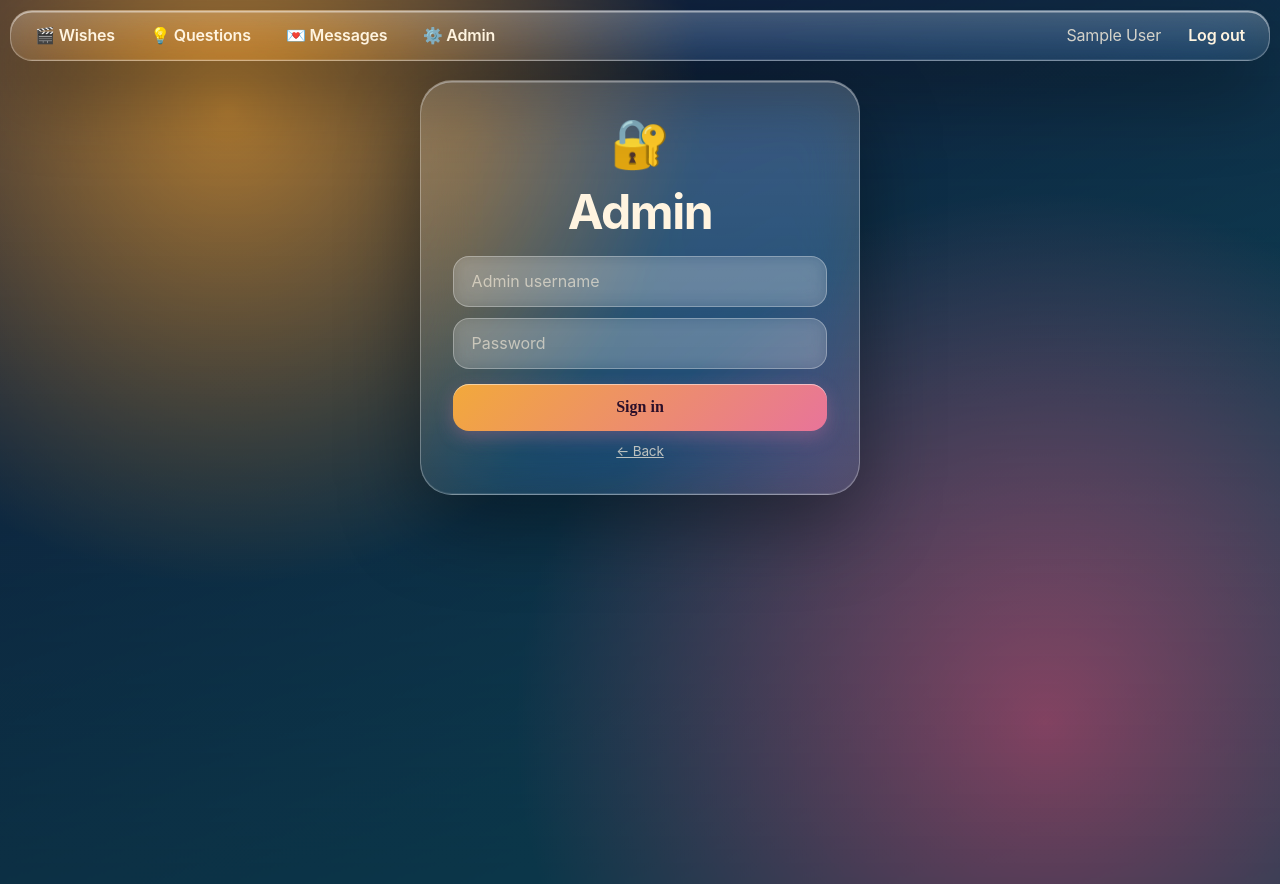
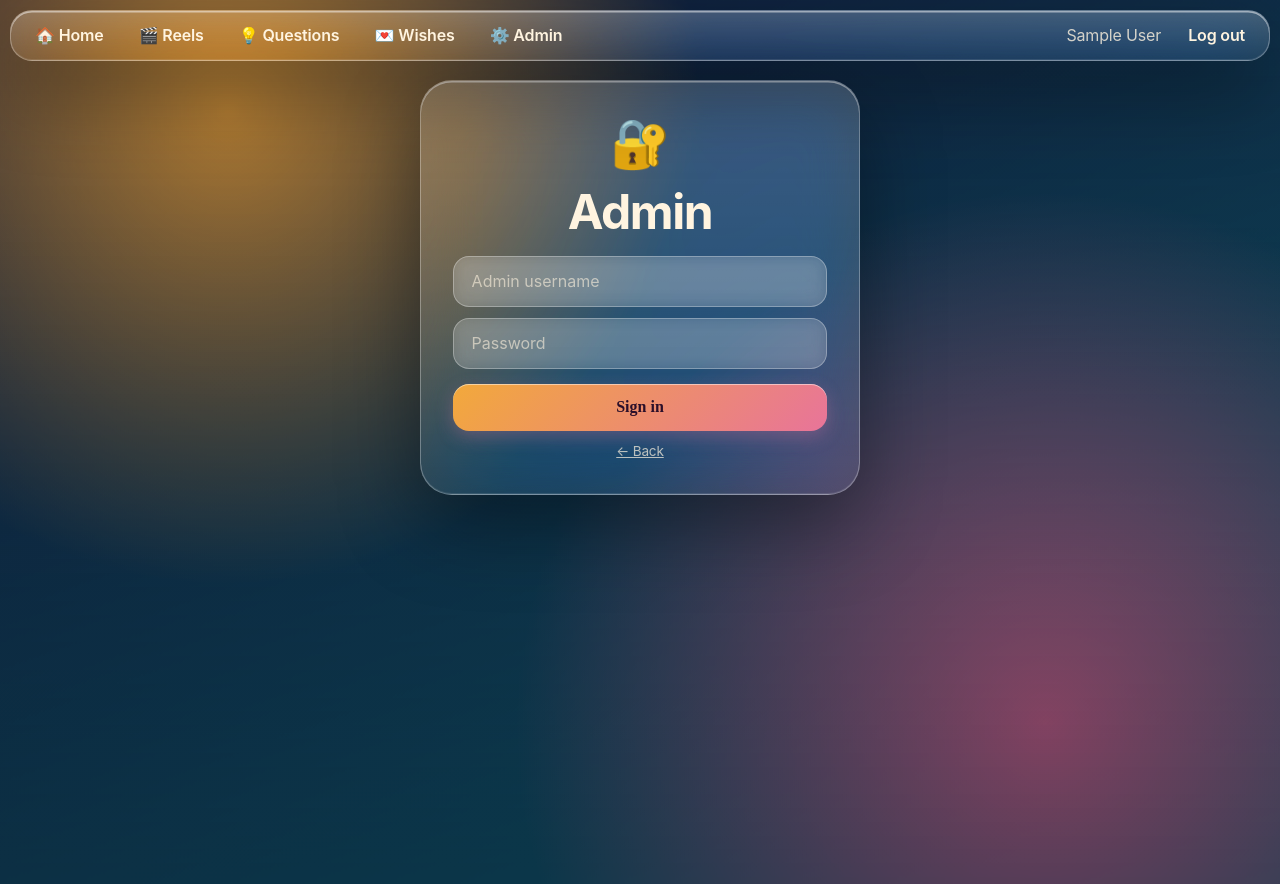
Before and after one commit to chinni-123-157/BDay-Of-Akka, a Flask app: page /admin-login in a window 1280 px wide. Run offline with Flask 3, Linux system fonts and the light colour scheme; the visitor is signed in with stand-in values (Sample User, id 1); data that the repository does not hold is empty; some libraries are stand-ins or nearby versions.

Commit message:
Update base.html

```diff
--- a/templates/base.html
+++ b/templates/base.html
@@ -13,10 +13,11 @@
 <div class="wall" id="wallA"></div><div class="wall" id="wallB"></div><div class="veil"></div>
 {% if session.uid %}
 <nav class="glass nav" aria-label="Main">
-  <a href="{{ url_for('wish') }}">🎬 Wishes</a>
+  <a href="{{ url_for('dashboard') }}">🏠 Home</a>
+  <a href="{{ url_for('wish') }}">🎬 Reels</a>
   <a href="{{ url_for('questions') }}">💡 Questions</a>
-  <a href="{{ url_for('messages') }}">💌 Messages{% if unread %}<em class="badge">{{ unread }}</em>{% endif %}</a>
-  {% if bday %}<a href="{{ url_for('welcome') }}">🎉</a>{% endif %}
+  <a href="{{ url_for('messages') }}">💌 Wishes{% if unread %}<em class="badge">{{ unread }}</em>{% endif %}</a>
+  {% if bday %}<a href="{{ url_for('welcome') }}" aria-label="Birthday celebration">🎉</a>{% endif %}
   {% if session.admin %}<a href="{{ url_for('admin') }}">⚙️ Admin</a>{% endif %}
   <span class="grow"></span>
   <span class="who">{{ session.name }}</span>
```
